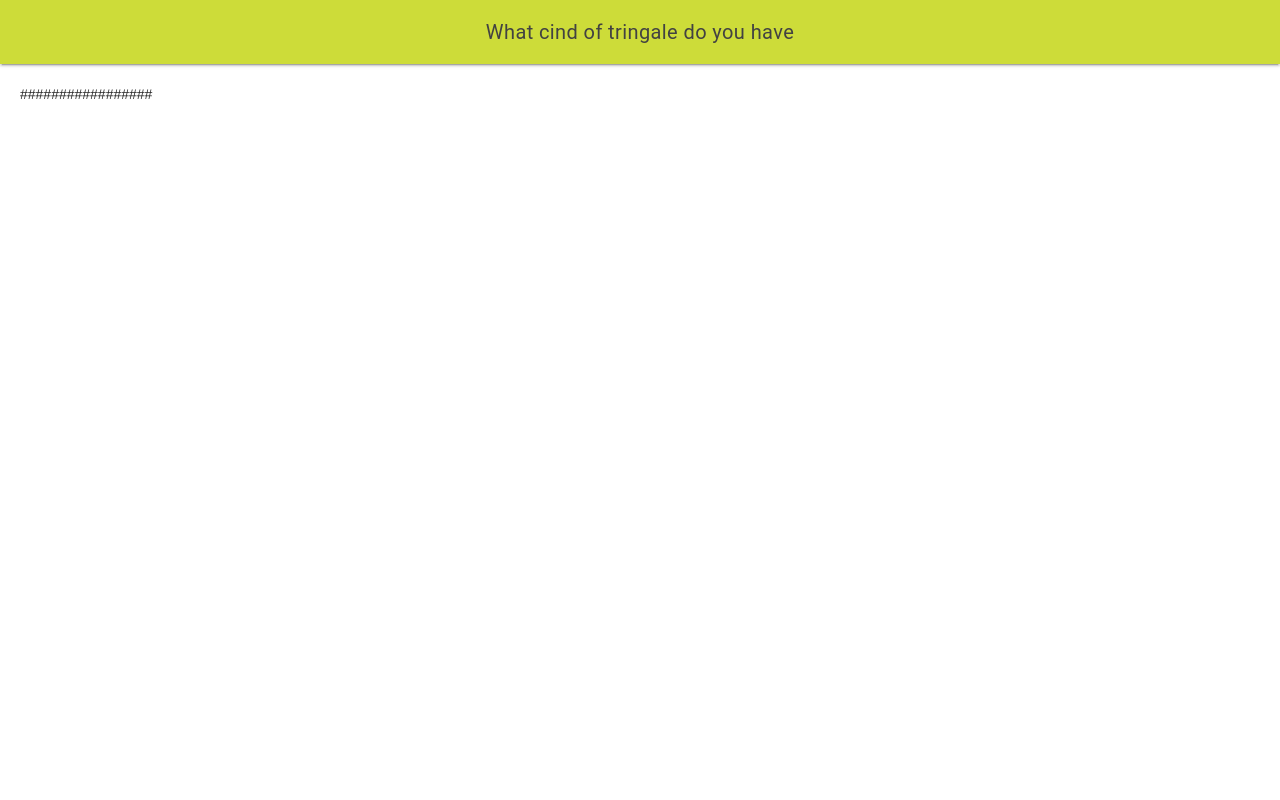
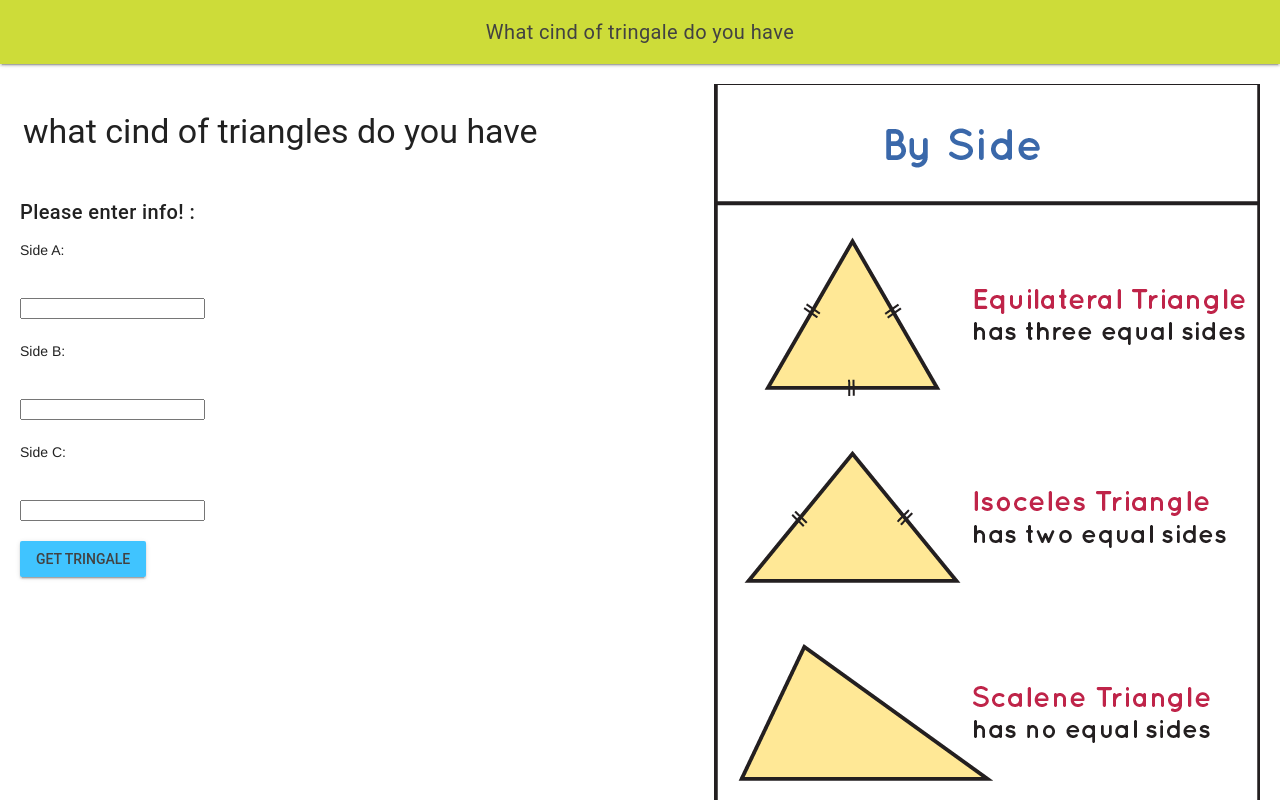
Before and after one commit to MTHS-ICS2O-2-2022/ics2o---unit-5-05-Osamah-Hasan, a plain HTML site: page index.html in a window 1280 px wide. Drawn offline with nearby package versions, Linux system fonts and the light colour scheme.

Commit message:
update V1.3

```diff
--- a/index.html
+++ b/index.html
@@ -31,7 +31,59 @@
         </div>
       </header>
       <main class="mdl-layout__content">
-        #################
+        <table>
+          <tr>
+            <img src="./images/classification-of-triangles-1621331800.png" alt="Triangle" />
+            <th>
+              <h3>what cind of triangles do you have</h3>
+            </th>
+          </tr>
+        </table>
+        <h5>Please enter info! :</h5>
+        <!--Numeric Numberfield-->
+        <from action="#">
+          <p>Side A:</p>
+          <div class="mdl-textfield mdl-js-textfield">
+            <input
+              class="mdl-textfield__iput"
+              type="number"
+              id="length-a"
+            />
+          </div>
+        </from>
+        <!--Numeric Numberfield-->
+        <from action="#">
+          <p>Side B:</p>
+          <div class="mdl-textfield mdl-js-textfield">
+            <input
+              class="mdl-textfield__iput"
+              type="number"
+              id="length-b"
+            />
+          </div>
+        </from>
+        <!--Numeric Numberfield-->
+        <from action="#">
+          <p>Side C:</p>
+          <div class="mdl-textfield mdl-js-textfield">
+            <input
+              class="mdl-textfield__iput"
+              type="number"
+              id="length-c"
+            />
+          </div>
+        </from>
+        <br />
+        <!--Raised button with ripple-->
+        <button
+          class="mdl-button mdl-js-button mdl-button--raised mdl-js-ripple-effect mdl-button--accent"
+          onclick="myButtonClicked()"
+        >
+          get tringale
+        </button>
+        <br />
+        <div id="answer">
+        </div>
       </main>
     </div>
   </body>
--- a/js/script.js
+++ b/js/script.js
@@ -1,5 +1,55 @@
-// Copyright (c) 2020 Mr. Coxall All rights reserved
+/// Copyright (c) 2020 Mr. Coxall All rights reserved
 //
-// Created by: Mr. Coxall
-// Created on: Sep 2020
+// Created by: Osamah Hasan
+// Created on: May 2023
 // This file contains the JS functions for index.html
+
+"use strict"
+
+function myButtonClicked() {
+  const lengthA = parseFloat(document.getElementById("length-a").value)
+  const lengthB = parseFloat(document.getElementById("length-b").value)
+  const lengthC = parseFloat(document.getElementById("length-c").value)
+
+  // using the cosine law
+  const angleA =
+    Math.acos(
+      (lengthB ** 2 + lengthC ** 2 - lengthA ** 2) / (2 * lengthB * lengthC)
+    ) *
+    (180 / Math.PI)
+  const angleB =
+    Math.acos(
+      (lengthC ** 2 + lengthA ** 2 - lengthB ** 2) / (2 * lengthC * lengthA)
+    ) *
+    (180 / Math.PI)
+  const angleC =
+    Math.acos(
+      (lengthA ** 2 + lengthB ** 2 - lengthC ** 2) / (2 * lengthA * lengthB)
+    ) *
+    (180 / Math.PI)
+
+  const sumOfAngles =
+    Number(angleA.toFixed(2)) +
+    Number(angleB.toFixed(2)) +
+    Number(angleC.toFixed(2))
+
+  console.log(angleA)
+  console.log(angleB)
+  console.log(angleC)
+  console.log(sumOfAngles)
+
+  if (sumOfAngles == 180) {
+    if (lengthA == lengthC && lengthA == lengthB && lengthB == lengthC) {
+      document.getElementById("answer").innerHTML =
+        "This is an equilateral triangle."
+    } else if (lengthA == lengthC || lengthC == lengthB || lengthA == lengthB) {
+      document.getElementById("answer").innerHTML =
+        "This is an isosceles triangle."
+    } else if (lengthA != lengthC && lengthA != lengthB && lengthB != lengthC) {
+      document.getElementById("answer").innerHTML =
+        "This is a scalene triangle."
+    }
+  } else {
+    document.getElementById("answer").innerHTML = "This is not a Triangle. (Sum of angles is not 180°)"
+  }
+}
```
Also changed, not shown: images/classification-of-triangles-1621331800.png (added).
